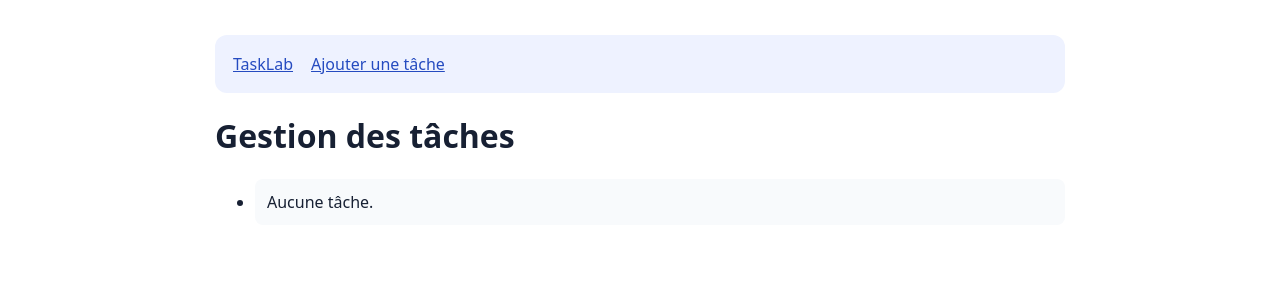
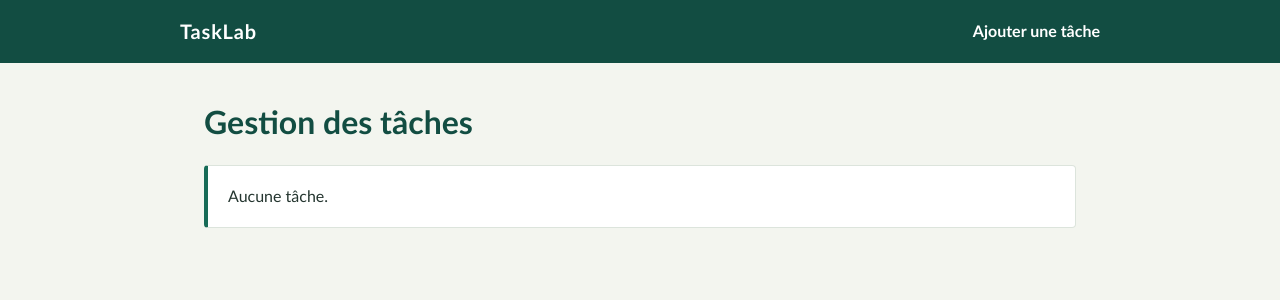
Before and after one commit to fantaknoura-eng/tasklab-groupe5, a Django app: page / in a window 1280 px wide. Shown: the top 300 px of the page. Run offline with Django 5.2, Linux system fonts and the light colour scheme; data that the repository does not hold is empty.

Commit message:
Améliore l’interface des tâches

```diff
--- a/templates/base.html
+++ b/templates/base.html
@@ -1,9 +1,191 @@
 <!doctype html>
-<html lang="fr"><head><meta charset="utf-8"><meta name="viewport" content="width=device-width,initial-scale=1">
-<title>TaskLab TWIN2</title>
-<style>body{font-family:system-ui;max-width:850px;margin:35px auto;padding:0 16px;color:#172033}
-nav{display:flex;gap:18px;padding:18px;background:#eef2ff;border-radius:12px}
-a{color:#254bc0}li{margin:14px 0;padding:12px;background:#f8fafc;border-radius:8px}
-button{cursor:pointer}input,textarea,select{padding:8px;margin:6px}</style></head>
-<body><nav><a href="{% url 'liste_taches' %}">TaskLab</a><a href="{% url 'creer_tache' %}">Ajouter une tâche</a></nav>
-<main>{% block contenu %}{% endblock %}</main></body></html>
+<html lang="fr">
+
+<head>
+    <meta charset="utf-8">
+    <meta name="viewport" content="width=device-width,initial-scale=1">
+    <title>TaskLab TWIN2</title>
+    <style>
+        :root {
+            color-scheme: light;
+            --ink: #24352f;
+            --muted: #60716a;
+            --paper: #f3f5ef;
+            --surface: #fff;
+            --line: #dce4dc;
+            --green: #176b57;
+            --green-dark: #124d42;
+            --coral: #bd5638
+        }
+
+        * {
+            box-sizing: border-box
+        }
+
+        body {
+            margin: 0;
+            background-color: var(--paper);
+            color: var(--ink);
+            font-family: "Trebuchet MS", Verdana, sans-serif;
+            line-height: 1.55
+        }
+
+        nav {
+            display: flex;
+            align-items: center;
+            gap: 24px;
+            padding: 16px max(24px, calc((100% - 920px)/2));
+            background: var(--green-dark)
+        }
+
+        nav a {
+            color: #fff;
+            text-decoration: none;
+            font-weight: 700
+        }
+
+        nav a:first-child {
+            font-size: 1.25rem;
+            letter-spacing: .04em;
+            margin-right: auto
+        }
+
+        nav a:hover {
+            text-decoration: underline;
+            text-underline-offset: 4px
+        }
+
+        main {
+            max-width: 920px;
+            margin: 40px auto;
+            padding: 0 24px
+        }
+
+        h1 {
+            margin: 0 0 24px;
+            font-size: 2rem;
+            line-height: 1.2;
+            color: var(--green-dark)
+        }
+
+        ul {
+            list-style: none;
+            padding: 0;
+            margin: 24px 0
+        }
+
+        li {
+            margin: 14px 0;
+            padding: 18px 20px;
+            background: var(--surface);
+            border: 1px solid var(--line);
+            border-left: 4px solid var(--green);
+            border-radius: 4px
+        }
+
+        li strong {
+            font-size: 1.08rem
+        }
+
+        li p {
+            margin: 8px 0;
+            color: var(--muted);
+            overflow-wrap: anywhere
+        }
+
+        a {
+            color: var(--green);
+            font-weight: 700
+        }
+
+        form {
+            margin: 18px 0
+        }
+
+        form p {
+            margin: 0 0 16px
+        }
+
+        label {
+            display: block;
+            font-weight: 700
+        }
+
+        input,
+        textarea,
+        select {
+            max-width: 100%;
+            padding: 10px 12px;
+            border: 1px solid #aebdb3;
+            border-radius: 4px;
+            background: var(--surface);
+            color: var(--ink);
+            font: inherit
+        }
+
+        input:focus,
+        textarea:focus,
+        select:focus {
+            outline: 3px solid #a9d8c8;
+            outline-offset: 1px;
+            border-color: var(--green)
+        }
+
+        textarea {
+            width: 100%;
+            resize: vertical
+        }
+
+        button {
+            padding: 10px 16px;
+            border: 0;
+            border-radius: 4px;
+            background: var(--green);
+            color: #fff;
+            font: inherit;
+            font-weight: 700;
+            cursor: pointer
+        }
+
+        button:hover {
+            background: var(--green-dark)
+        }
+
+        button:focus-visible,
+        a:focus-visible {
+            outline: 3px solid var(--coral);
+            outline-offset: 3px
+        }
+
+        @media(max-width:600px) {
+            nav {
+                gap: 16px;
+                padding: 14px 18px
+            }
+
+            nav a:first-child {
+                font-size: 1.1rem
+            }
+
+            main {
+                margin: 28px auto;
+                padding: 0 18px
+            }
+
+            h1 {
+                font-size: 1.7rem
+            }
+
+            li {
+                padding: 15px
+            }
+        }
+    </style>
+</head>
+
+<body>
+    <nav><a href="{% url 'liste_taches' %}">TaskLab</a><a href="{% url 'creer_tache' %}">Ajouter une tâche</a></nav>
+    <main>{% block contenu %}{% endblock %}</main>
+</body>
+
+</html>
```
